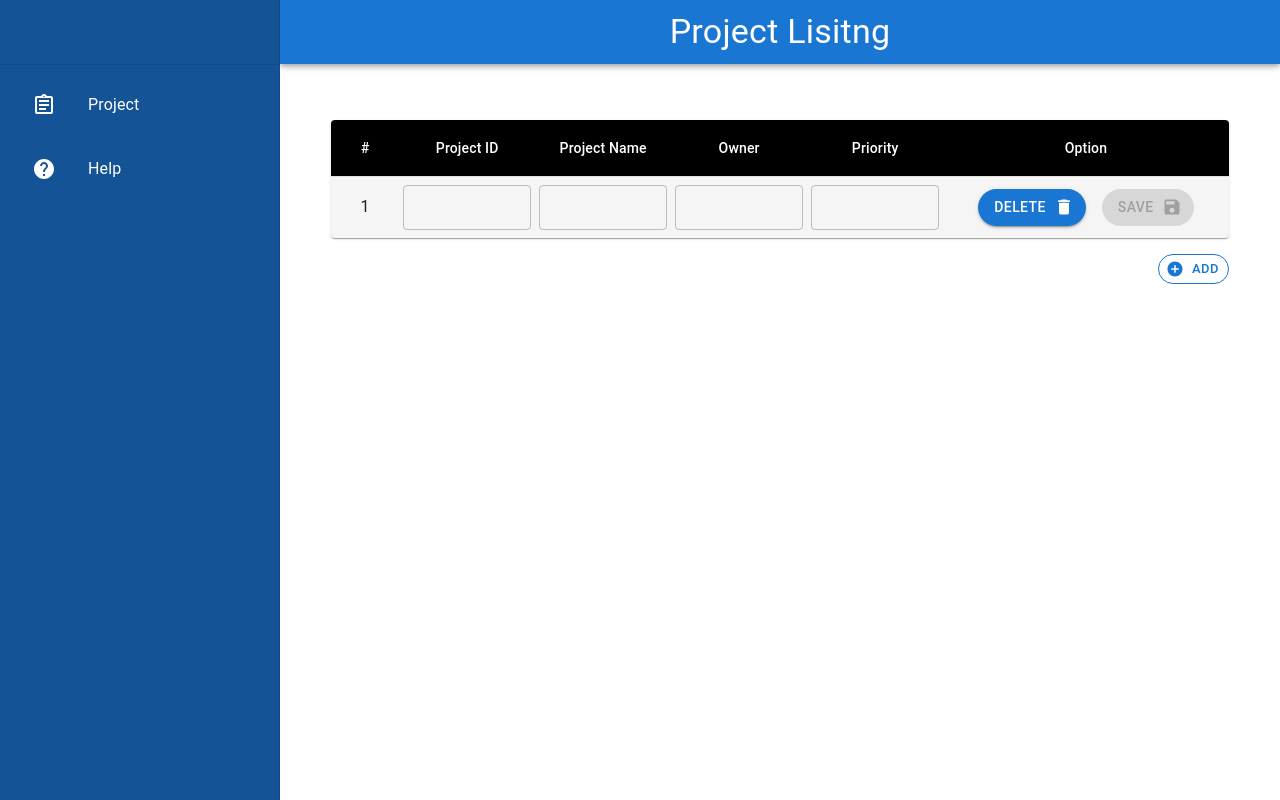
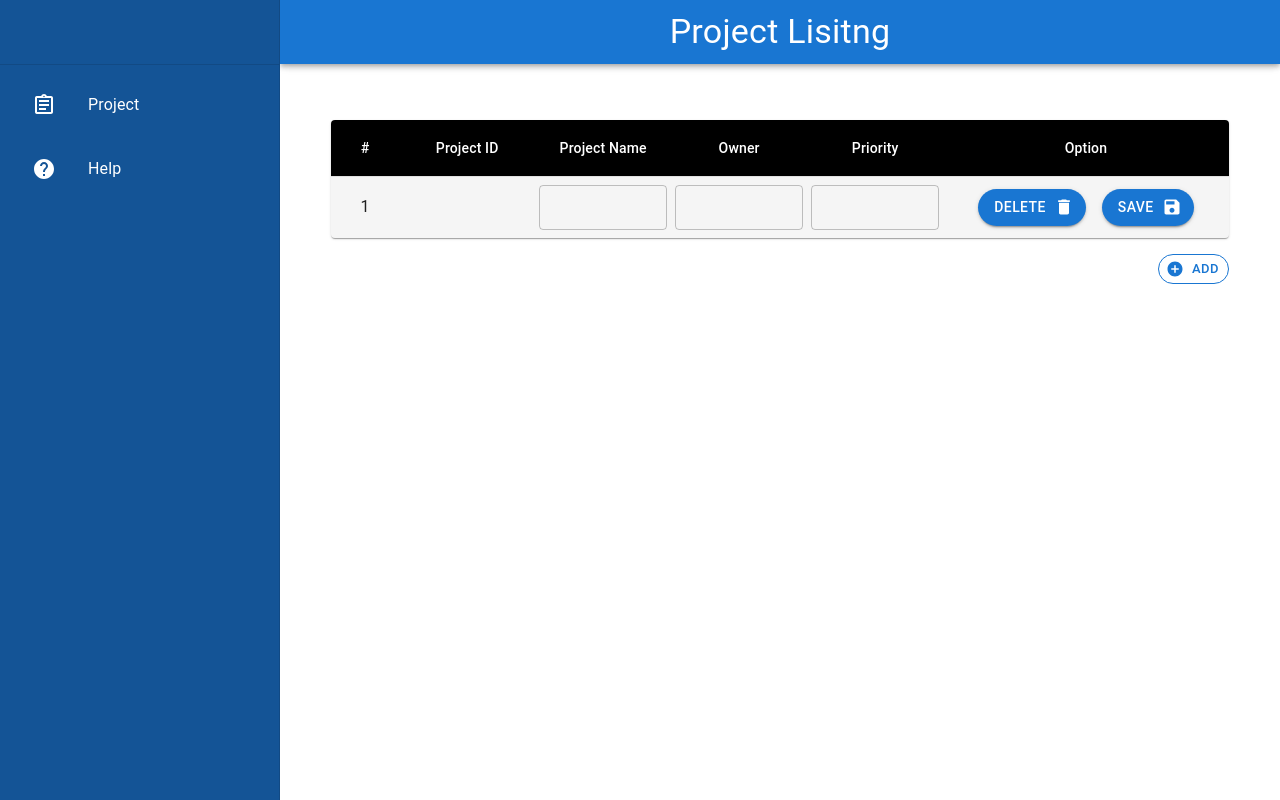
Before and after one commit to Saurabh07n/Project-List-frontend, a React (Create React App) app: page / in a window 1280 px wide. Both pictures are taken after a click on the button "ADD". Built offline with nearby package versions, Linux system fonts and the light colour scheme; no server answers.

Commit message:
id-autogenerated

```diff
--- a/src/Components/ProjectList.js
+++ b/src/Components/ProjectList.js
@@ -71,7 +71,8 @@ export const ProjectList = () => {
         }
       });
       setData(result);
-      result.length ? setLastId(result[result.length-1].id) : setLastId('PRJ1');
+      console.log(result);
+      result.length && setLastId(result[result.length-1].id);
     }
     catch(err) {
       alert(`Loading Project List Failed !! ${err}`);
@@ -83,7 +84,6 @@ export const ProjectList = () => {
     e.preventDefault();
 
     const obj = {
-      id: listItem.id,
       name: listItem.name,
       owner: listItem.owner,
       priority: listItem.priority
@@ -91,7 +91,8 @@ export const ProjectList = () => {
 
     if(!listItem.created) {
       try {
-        let id = lastId.substr(0,lastId.length-1) + (Number(lastId.substr(-1))+1);
+        let id = lastId !== '' ? lastId.substr(0,lastId.length-1) + (Number(lastId.substr(-1))+1) : 'PRJ1';
+        obj.id = id;
         await axios.post(url.api, obj);
         Load();
         console.log('POST Request');
@@ -102,6 +103,7 @@ export const ProjectList = () => {
     }
     else {
       try {
+        obj.id = listItem.id;
         await axios.put(url.api + listItem.id , obj);
         Load();
         console.log('PUT Request');
@@ -210,7 +212,7 @@ export const ProjectList = () => {
                           { Object.keys(row).map((key,i)=>{
                               return (
                                 (key !== 'created') && <StyledTableCell key={i} align="center" id={row.id} onClick={(e) => handleClickInput(e,idx)}>
-                                  { ((selectedRow===row.id) && !(key === 'id')) || row.id==='' ?
+                                  { ((selectedRow===row.id) && key !== 'id') ?
                                     <TextField
                                       autoComplete="on"
                                       id={row.id}
@@ -233,7 +235,7 @@ export const ProjectList = () => {
                             <StyledTableCell align="center">
                               <Box sx={{display: 'flex', justifyContent: 'center'}}>
                                 <StyledTableButton size="medium" variant="contained" endIcon={<DeleteIcon />} onClick={(e)=>remove(e,idx)}>Delete</StyledTableButton>
-                                <StyledTableButton size="medium" disabled={!(selectedRow===row.id && listItem.id !== '')} variant="contained" endIcon={<SaveIcon />} onClick={save}>Save</StyledTableButton>
+                                <StyledTableButton size="medium" disabled={(selectedRow !== row.id)} variant="contained" endIcon={<SaveIcon />} onClick={save}>Save</StyledTableButton>
                               </Box>
                             </StyledTableCell>
                         </StyledTableRow>
```
